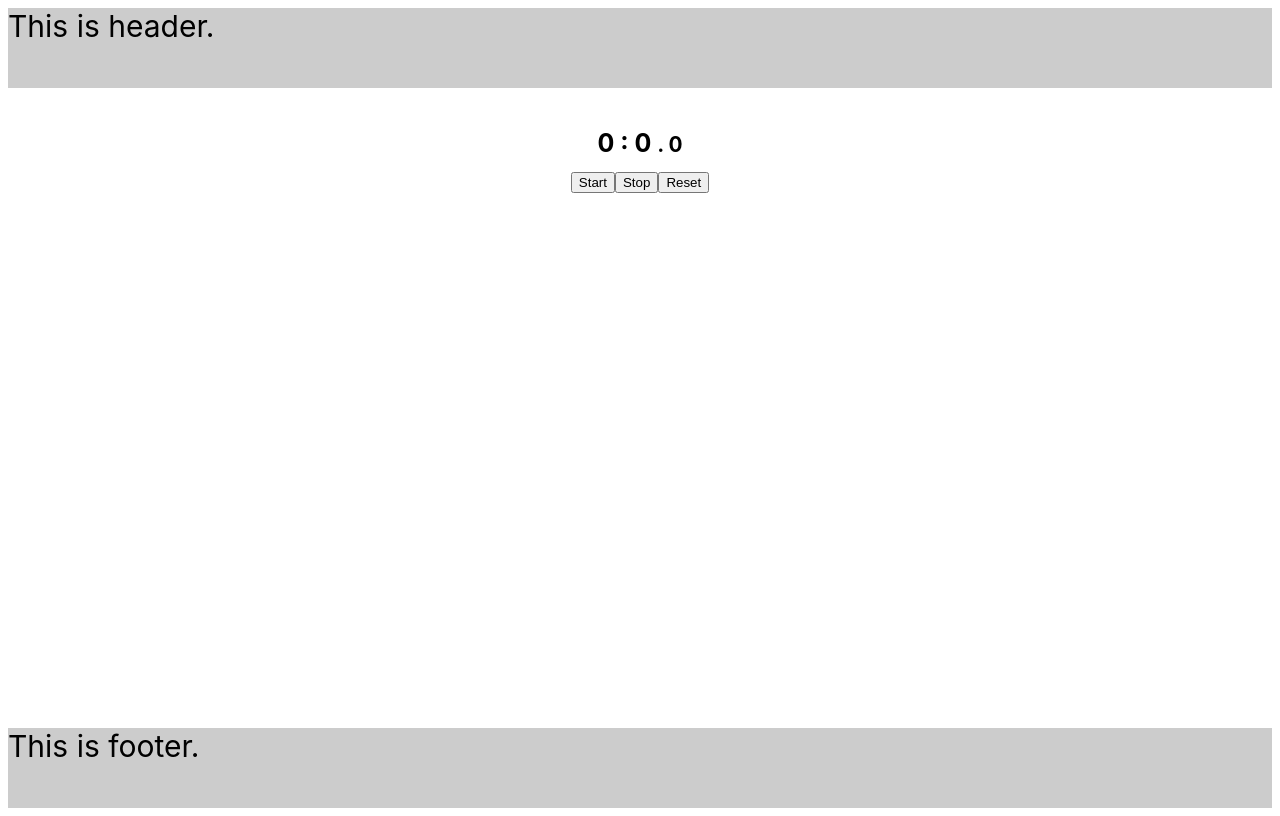
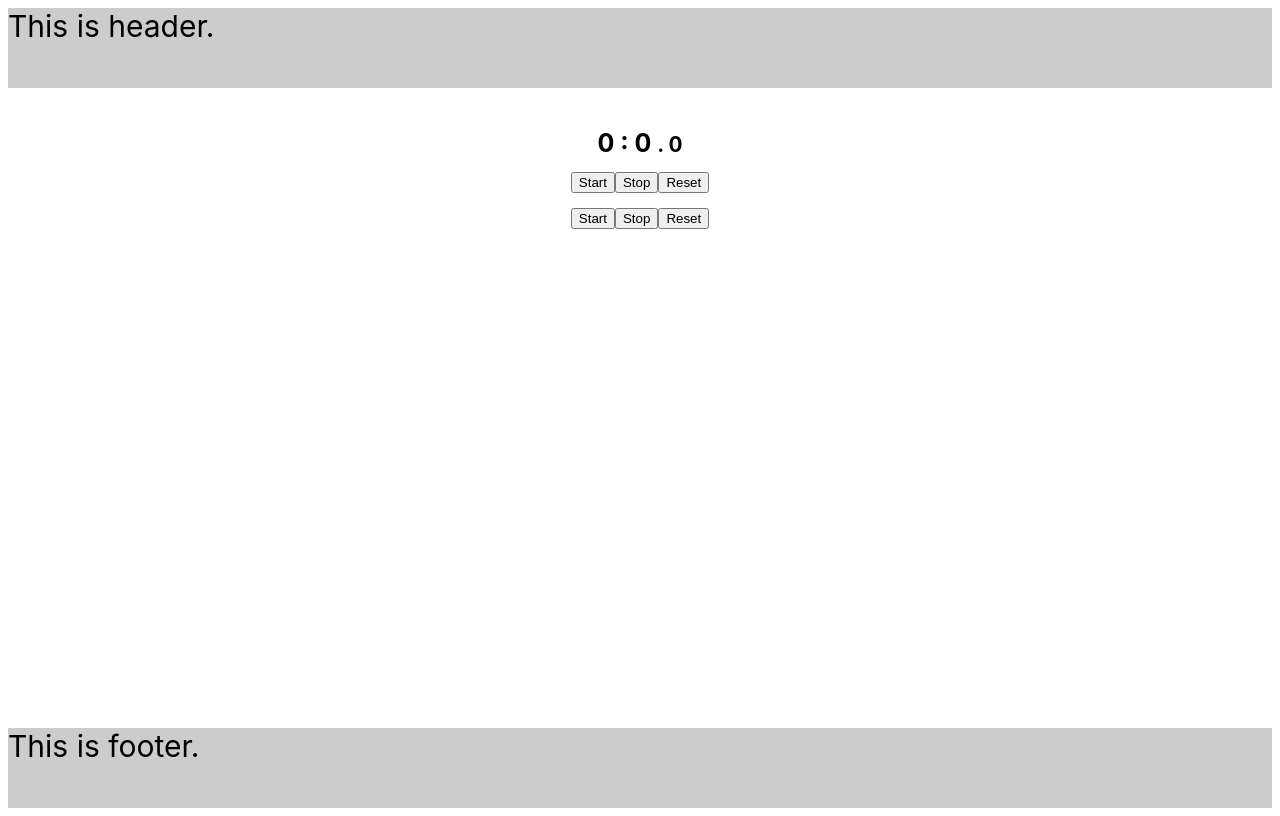
Before and after one commit to BomLee427/angular-practice, an Angular app: page / in a window 1280 px wide. Built offline with nearby package versions, Linux system fonts and the light colour scheme.

Commit message:
컴포넌트 재사용 예제

```diff
--- a/src/app/section/section.component.html
+++ b/src/app/section/section.component.html
@@ -2,9 +2,21 @@
 
     <div class="center-align">
 
-        <app-time-display></app-time-display>
+        <app-time-display [inputData]="present"></app-time-display>
+        <!-- <app-time-display></app-time-display> -->
 
-        <!-- <app-buttons (clickEvent)="startTime($event)"></app-buttons> -->
+        <!-- 컴포넌트화하면 !!재사용!!이 가능해진다. -->
+        <!-- <app-time-display></app-time-display>
+        <app-time-display></app-time-display> -->
+
+        <app-buttons (clickEvent)="startTime($event)"></app-buttons>
+
+
+        <!-- 버튼 컴포넌트 재사용 예제 -->
+        <div>
+            {{commandText}}
+        </div>
+        <app-buttons (clickEvent)="commandText = $event"></app-buttons>
 
     </div>
 
--- a/src/app/section/section.component.ts
+++ b/src/app/section/section.component.ts
@@ -7,18 +7,24 @@ import { Component, OnInit } from '@angular/core';
 })
 export class SectionComponent implements OnInit {
 
-  // present: string = 'welcome';
+  present: string = 'welcome';
+
+  // 프로퍼티 초기화 안할 시 typescript 오류 발생
+  // https://velog.io/@gingaminga/%EB%AC%B8%EC%A0%9C-%ED%95%B4%EA%B2%B0-has-no-initializer-and-is-not-definitely-assigned-in-the-constructor
+  commandText: string;
 
   // 문제: 버튼을 눌렀을 때 다른 컴포넌트에 데이터가 전달이 되어야 한다.
   // 설계 문제. 정답은 없다.
 
 
   // 변수명은 상관 없지만 헷갈리지 말라고 통상적으로 $event로 적음
-  // startTime($event: string) {
-  //   this.present = $event;
-  // }
+  startTime($event: string) {
+    this.present = $event;
+  }
 
-  constructor() { }
+  constructor() {
+    this.commandText = '';
+  }
 
   ngOnInit(): void {
   }
--- a/src/app/section/time-display/time-display.component.html
+++ b/src/app/section/time-display/time-display.component.html
@@ -24,7 +24,7 @@
 
 
 <!--buttons와 time-display를 합쳐 보자. -->
-<div class="buttons">
+<!-- <div class="buttons">
     <button id="start-btn" (click)="timeStart()">
         Start
     </button>
@@ -35,4 +35,4 @@
         Reset
     </button>
 
-</div>
+</div> -->
```
